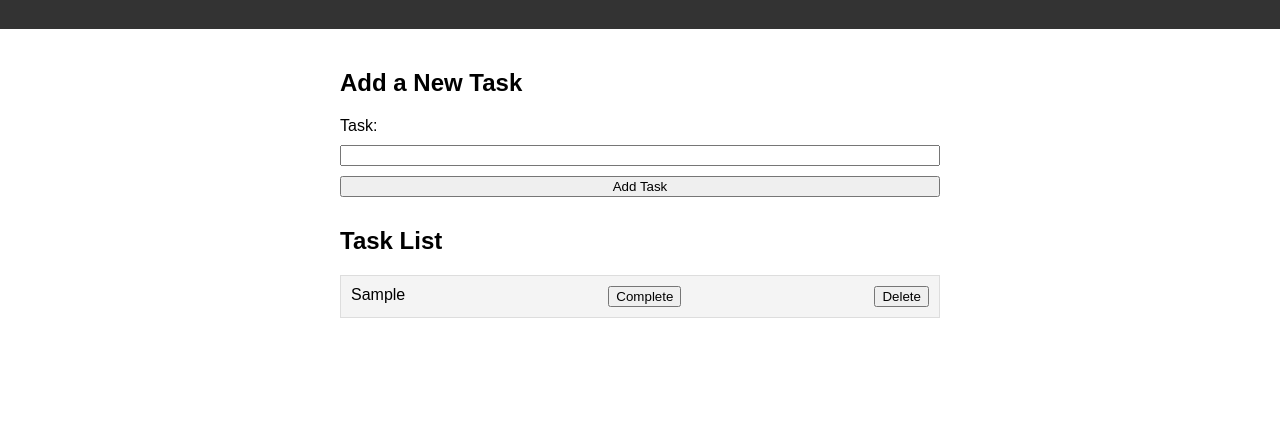
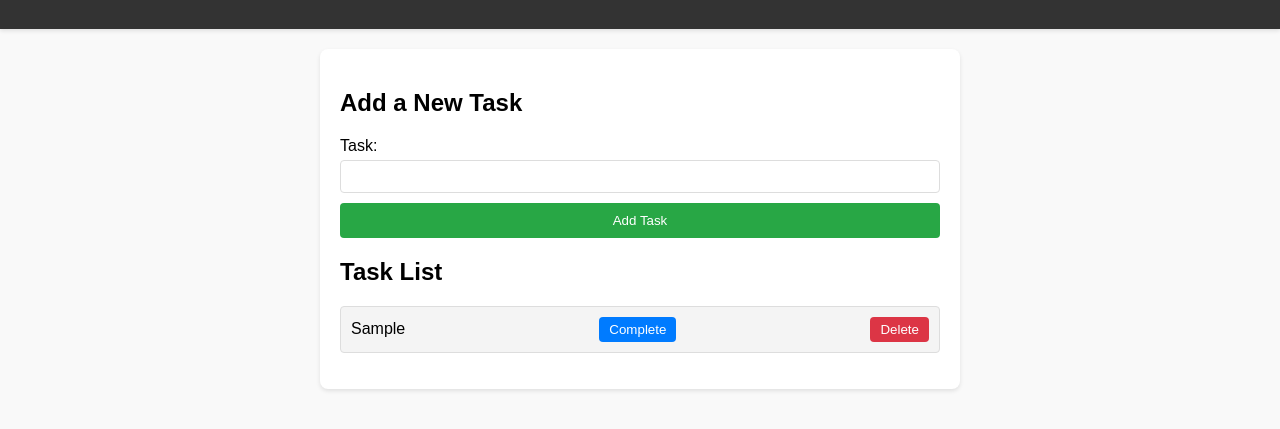
Before and after one commit to HassanYahfoufi/task-manager, a plain HTML site: page index.html in a window 1280 px wide. Both pictures are taken after typing "Sample" into the empty fields and a click on the button "Add Task". Shown: the part 71-500 px from the top of the page. Drawn offline with Linux system fonts and the light colour scheme.

Commit message:
Enhance user interface

```diff
--- a/styles.css
+++ b/styles.css
@@ -5,6 +5,7 @@ body {
     display: flex;
     flex-direction: column;
     align-items: center;
+    background-color: #f9f9f9;
 }
 header {
     background-color: #333;
@@ -12,18 +13,40 @@ header {
     padding: 10px 0;
     width: 100%;
     text-align: center;
+    box-shadow: 0 2px 4px rgba(0, 0, 0, 0.1);
 }
 main {
     padding: 20px;
     width: 100%;
     max-width: 600px;
+    background-color: white;
+    box-shadow: 0 2px 4px rgba(0, 0, 0, 0.1);
+    margin-top: 20px;
+    border-radius: 8px;
 }
 form {
     display: flex;
     flex-direction: column;
 }
-form label, form input, form button {
+form label {
+    margin-bottom: 5px;
+}
+form input {
     margin-bottom: 10px;
+    padding: 8px;
+    border: 1px solid #ddd;
+    border-radius: 4px;
+}
+form button {
+    padding: 10px;
+    border: none;
+    border-radius: 4px;
+    background-color: #28a745;
+    color: white;
+    cursor: pointer;
+}
+form button:hover {
+    background-color: #218838;
 }
 #task-list ul {
     list-style-type: none;
@@ -36,7 +59,27 @@ form label, form input, form button {
     border: 1px solid #ddd;
     display: flex;
     justify-content: space-between;
+    align-items: center;
+    border-radius: 4px;
 }
-li span {
-    margin-right: 10px;
+#task-list button {
+    margin-left: 10px;
+    padding: 5px 10px;
+    border: none;
+    border-radius: 4px;
+    cursor: pointer;
 }
+#task-list button:first-of-type {
+    background-color: #007bff;
+    color: white;
+}
+#task-list button:first-of-type:hover {
+    background-color: #0056b3;
+}
+#task-list button:last-of-type {
+    background-color: #dc3545;
+    color: white;
+}
+#task-list button:last-of-type:hover {
+    background-color: #c82333;
+}
```
